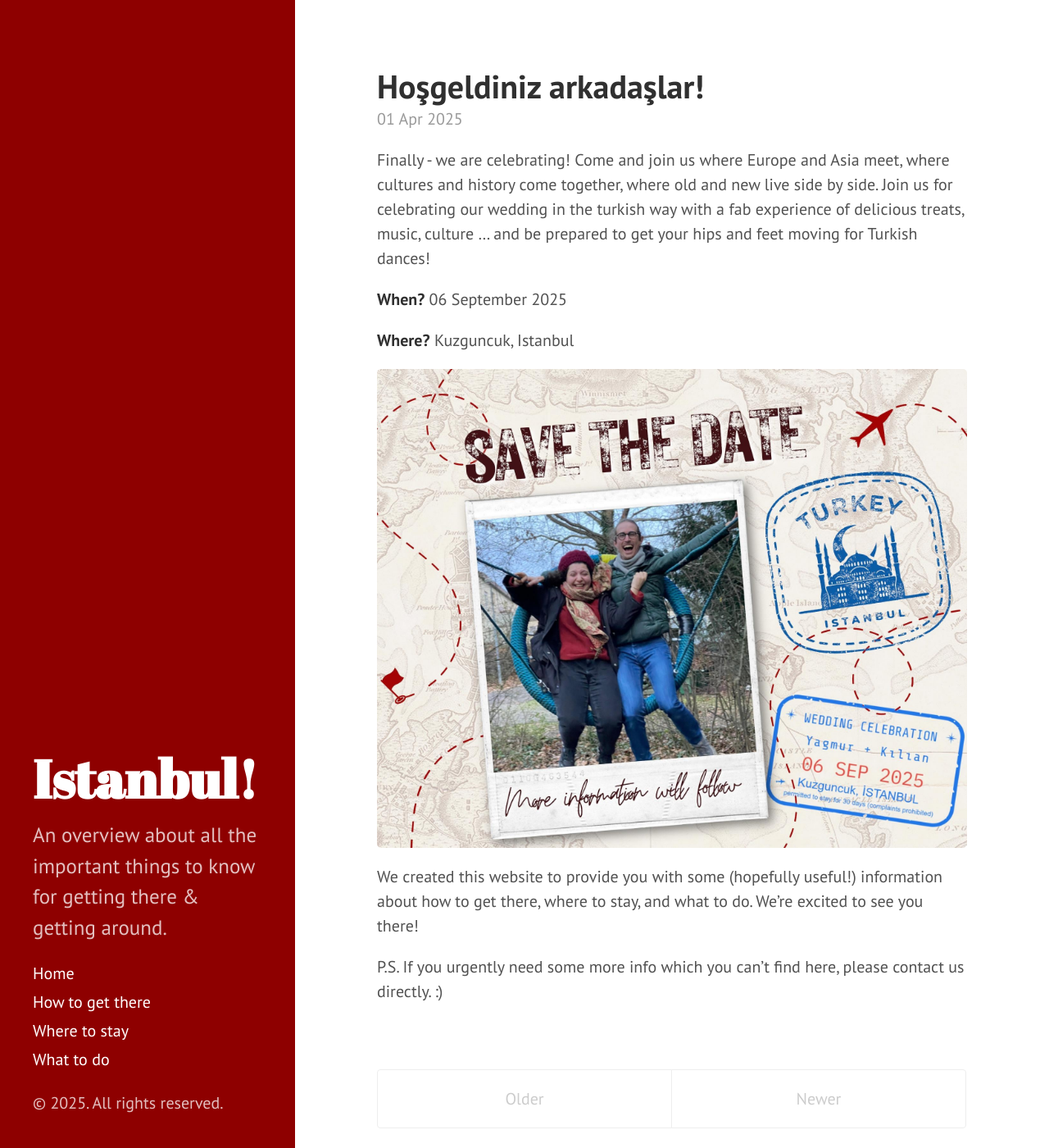
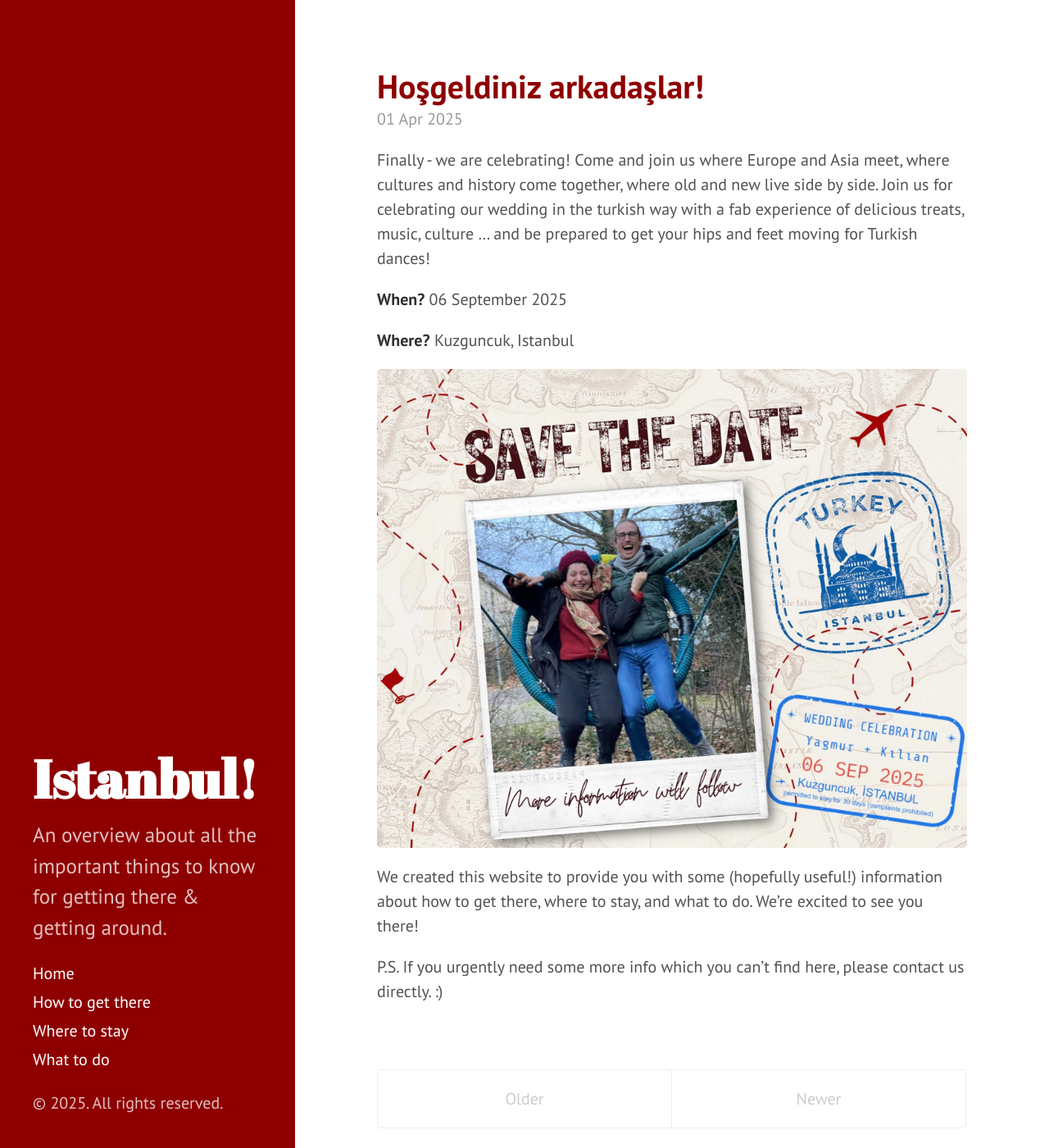
Before and after one commit to ykcelebrations/ykcelebrations.github.io, a Jekyll site: the page built from index.html, in a window 1280 px wide and 1400 px high. Shown: the whole window at 82% size. Built offline with Jekyll 4.4.1, drawn with Linux system fonts in a browser that asks for light colours; the list of posts is cut into pages by our own code.

Commit message:
Theme 08 modified to bordeaux red

```diff
--- a/_layouts/default.html
+++ b/_layouts/default.html
@@ -3,7 +3,7 @@
 
   {% include head.html %}
 
-  <body>
+  <body class="theme-base-08">
     {% include sidebar.html %}
 
     <div class="content container">
--- a/public/css/hyde.css
+++ b/public/css/hyde.css
@@ -179,11 +179,11 @@
 
 /* Red */
 .theme-base-08 .sidebar {
-  background-color: #ac4142;
+  background-color: #8e0000;
 }
 .theme-base-08 .content a,
 .theme-base-08 .related-posts li a:hover {
-  color: #ac4142;
+  color: #8e0000;
 }
 
 /* Orange */
--- a/public/css/poole.css
+++ b/public/css/poole.css
@@ -67,7 +67,7 @@
 
 /* No `:visited` state is required by default (browsers will use `a`) */
 a {
-  color: #c51414;
+  color: #ff7c7c;
   text-decoration: none;
 }
 a strong {
```
